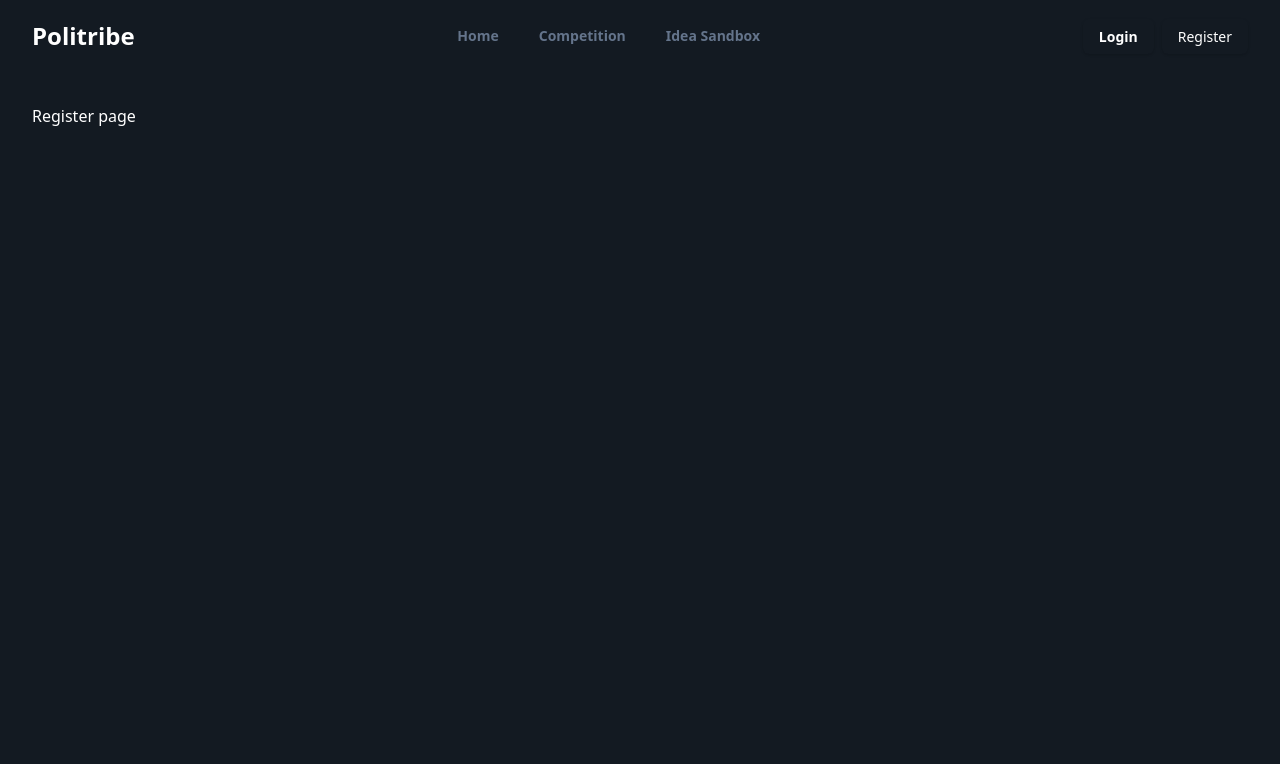
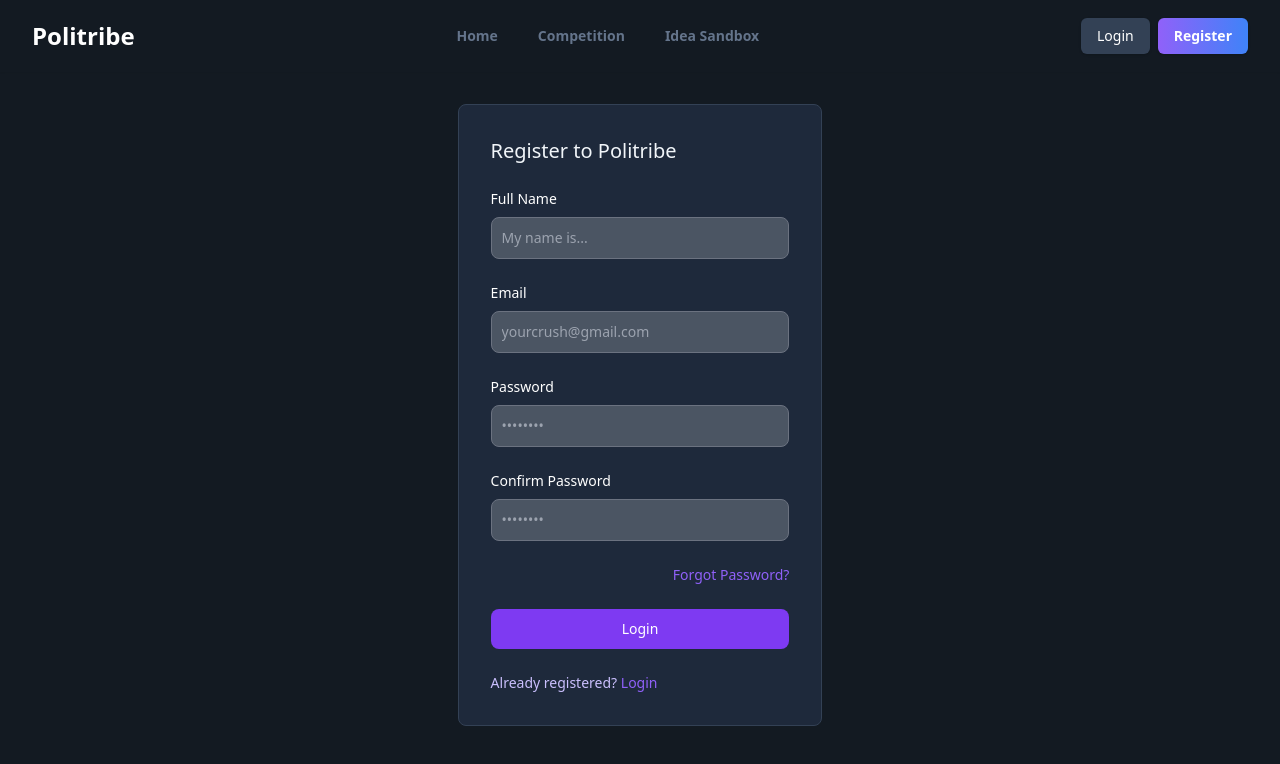
Before and after one commit to alizul01/polinema-innovation-tribe, a Next.js app: page /register in a window 1280 px wide. Shown: the top 764 px of the page. Built offline with nearby package versions, Linux system fonts and the light colour scheme.

Commit message:
Create Login and Register Page

```diff
--- a/app/login/page.tsx
+++ b/app/login/page.tsx
@@ -1,3 +1,45 @@
-export default function LoginPage() {
-  return <div className={"text-white"}>Login page</div>;
-}
+import React from "react";
+import Link from "next/link";
+
+const LoginPage: React.FC = React.memo(() => {
+  const handleSubmit = (e: React.FormEvent) => {
+    e.preventDefault()
+  }
+  return (
+    <section className={"w-full flex justify-center items-center"}>
+      <form className={"space-y-6 bg-slate-800 border border-slate-700 rounded-lg p-6 md:p-8 md:w-[30%]"}>
+        <h5 className={"text-xl font-medium text-slate-100 "}>
+          Login to Politribe
+        </h5>
+        <div>
+          <label htmlFor="email" className="block mb-2 text-sm font-medium text-white">Email</label>
+          <input type="email" name="email" id="email"
+                 className="border text-sm rounded-lg focus:ring-purple-500 focus:border-purple-500 block w-full p-2.5 bg-gray-600 border-gray-500 placeholder-gray-400 text-white"
+                 placeholder="yourcrush@gmail.com" required />
+        </div>
+        <div>
+          <label htmlFor="password" className="block mb-2 text-sm font-medium text-white">Password</label>
+          <input type="password" name="password" id="password"
+                 className="border text-sm rounded-lg focus:ring-purple-500 focus:border-purple-500 block w-full p-2.5 bg-gray-600 border-gray-500 placeholder-gray-400 text-white"
+                 placeholder="••••••••" required />
+        </div>
+        <div className="flex items-start">
+          <div className="flex items-start">
+            <div className="flex items-center h-5">
+
+            </div>
+          </div>
+          <Link href="/" className="ml-auto text-sm hover:underline text-purple-500">Forgot Password?</Link>
+        </div>
+        <button type="submit"
+                className="w-full text-white focus:ring-4 focus:outline-none font-medium rounded-lg text-sm px-5 py-2.5 text-center bg-purple-600 hover:bg-purple-700 focus:ring-purple-800">Login
+        </button>
+        <div className="text-sm font-medium text-purple-300">
+          Not registered? <Link href="/register" className="hover:underline text-purple-500">Create account</Link>
+        </div>
+      </form>
+    </section>
+  )
+})
+
+export default LoginPage
--- a/app/register/page.tsx
+++ b/app/register/page.tsx
@@ -1,3 +1,54 @@
-export default function RegisterPage() {
-  return <div className={"text-white"}>Register page</div>;
-}
+import React from "react";
+import Link from "next/link";
+
+const RegisterPage: React.FC = React.memo(() => {
+  const handleSubmit = (e: React.FormEvent) => {
+    e.preventDefault()
+  }
+  return (
+    <section className={"w-full flex justify-center items-center my-5"}>
+      <form className={"space-y-6 bg-slate-800 border border-slate-700 rounded-lg p-6 md:p-8 md:w-[30%]"}>
+        <h5 className={"text-xl font-medium text-slate-100 "}>
+          Register to Politribe
+        </h5>
+        <div>
+          <label htmlFor="fullName" className="block mb-2 text-sm font-medium text-white">Full Name</label>
+          <input type="text" name="fullName" id="fullName"
+                 className="border text-sm rounded-lg focus:ring-purple-500 focus:border-purple-500 block w-full p-2.5 bg-gray-600 border-gray-500 placeholder-gray-400 text-white"
+                 placeholder="My name is..." required />
+        </div>
+        <div>
+          <label htmlFor="email" className="block mb-2 text-sm font-medium text-white">Email</label>
+          <input type="email" name="email" id="email"
+                 className="border text-sm rounded-lg focus:ring-purple-500 focus:border-purple-500 block w-full p-2.5 bg-gray-600 border-gray-500 placeholder-gray-400 text-white"
+                 placeholder="yourcrush@gmail.com" required />
+        </div>
+        <div>
+          <label htmlFor="password" className="block mb-2 text-sm font-medium text-white">Password</label>
+          <input type="password" name="password" id="password"
+                 className="border text-sm rounded-lg focus:ring-purple-500 focus:border-purple-500 block w-full p-2.5 bg-gray-600 border-gray-500 placeholder-gray-400 text-white"
+                 placeholder="••••••••" required />
+        </div>
+        <div>
+          <label htmlFor="confirmPassword" className="block mb-2 text-sm font-medium text-white">Confirm Password</label>
+          <input type="password" name="confirmPassword" id="confirmPassword"
+                 className="border text-sm rounded-lg focus:ring-purple-500 focus:border-purple-500 block w-full p-2.5 bg-gray-600 border-gray-500 placeholder-gray-400 text-white"
+                 placeholder="••••••••" required />
+        </div>
+        <div className="flex items-start">
+          <div className="flex items-start">
+          </div>
+          <Link href="/" className="ml-auto text-sm hover:underline text-purple-500">Forgot Password?</Link>
+        </div>
+        <button type="submit"
+                className="w-full text-white focus:ring-4 focus:outline-none font-medium rounded-lg text-sm px-5 py-2.5 text-center bg-purple-600 hover:bg-purple-700 focus:ring-purple-800">Login
+        </button>
+        <div className="text-sm font-medium text-purple-300">
+          Already registered? <Link href="/login" className="hover:underline text-purple-500">Login</Link>
+        </div>
+      </form>
+    </section>
+  )
+})
+
+export default RegisterPage
--- a/components/Navbar.tsx
+++ b/components/Navbar.tsx
@@ -8,7 +8,7 @@ export function Navbar() {
   const [isOpen, toggleNavbar] = useReducer((prev) => !prev, false);
 
   return (
-    <nav className="w-full bg-[#131A22]">
+    <nav className="w-full bg-[#131A22] sticky shadow-sm shadow">
       <div className="md:flex md:items-center lg:max-w-[92rem] md:px-8 mx-auto px-4 justify-between">
         <div id="left-side">
           <div className="flex items-center justify-between py-3 md:py-5 md:block">
@@ -77,34 +77,35 @@ export function Navbar() {
               </li>
             </ul>
             <div className="mt-3 space-y-2 md:hidden sm:inline-block">
-              <Link
-                href="#"
-                className="text-sm inline-block w-full px-4 py-2 text-center text-white bg-slate-700 rounded-md shadow hover:bg-gray-800"
+              <NavLink href="/login" activeClass="font-bold">
+                <div className={"text-sm inline-block w-full px-4 py-2 text-center text-white bg-slate-700 rounded-md shadow hover:bg-gray-800"}>
+                    Login
+                </div>
+              </NavLink>
+              <NavLink
+                href="/register" activeClass="font-bold"
               >
-                Login
-              </Link>
-              <Link
-                href="#"
-                className="text-sm inline-block w-full px-4 py-2 text-white text-center bg-gradient-href-r from-purple-500 href-blue-500 rounded-md shadow hover:bg-gray-100"
-              >
-                Register
-              </Link>
+                <div className="text-sm inline-block w-full mt-2 px-4 py-2 text-white text-center bg-gradient-to-r from-purple-500 to-blue-500 rounded-md shadow hover:bg-gray-100">
+                  Register
+                </div>
+              </NavLink>
             </div>
           </div>
         </div>
-        <div className="hidden space-x-2 md:inline-block">
-          <Link
-            href="/login"
-            className="text-sm font-semibold px-4 py-2 text-white rounded-md shadow hover:bg-gray-800"
+        <div className="hidden space-x-2 md:flex text-white">
+          <NavLink href="/login" activeClass="font-bold">
+            <div className={"text-sm px-4 py-2 text-center text-white bg-slate-700 rounded-md shadow hover:bg-gray-800"}>
+              Login
+            </div>
+          </NavLink>
+          <NavLink
+            href="/register"
+            activeClass={"font-bold"}
           >
-            Login
-          </Link>
-          <Link
-            href="/register"
-            className="text-sm px-4 py-2 text-white bg-gradient-href-r from-purple-500 href-blue-500 rounded-md shadow hover:bg-gray-100"
-          >
-            Register
-          </Link>
+            <div className="text-sm px-4 py-2 text-white bg-gradient-to-r from-purple-500 to-blue-500 rounded-md shadow hover:bg-gray-100">
+              Register
+            </div>
+          </NavLink>
         </div>
       </div>
     </nav>
```
